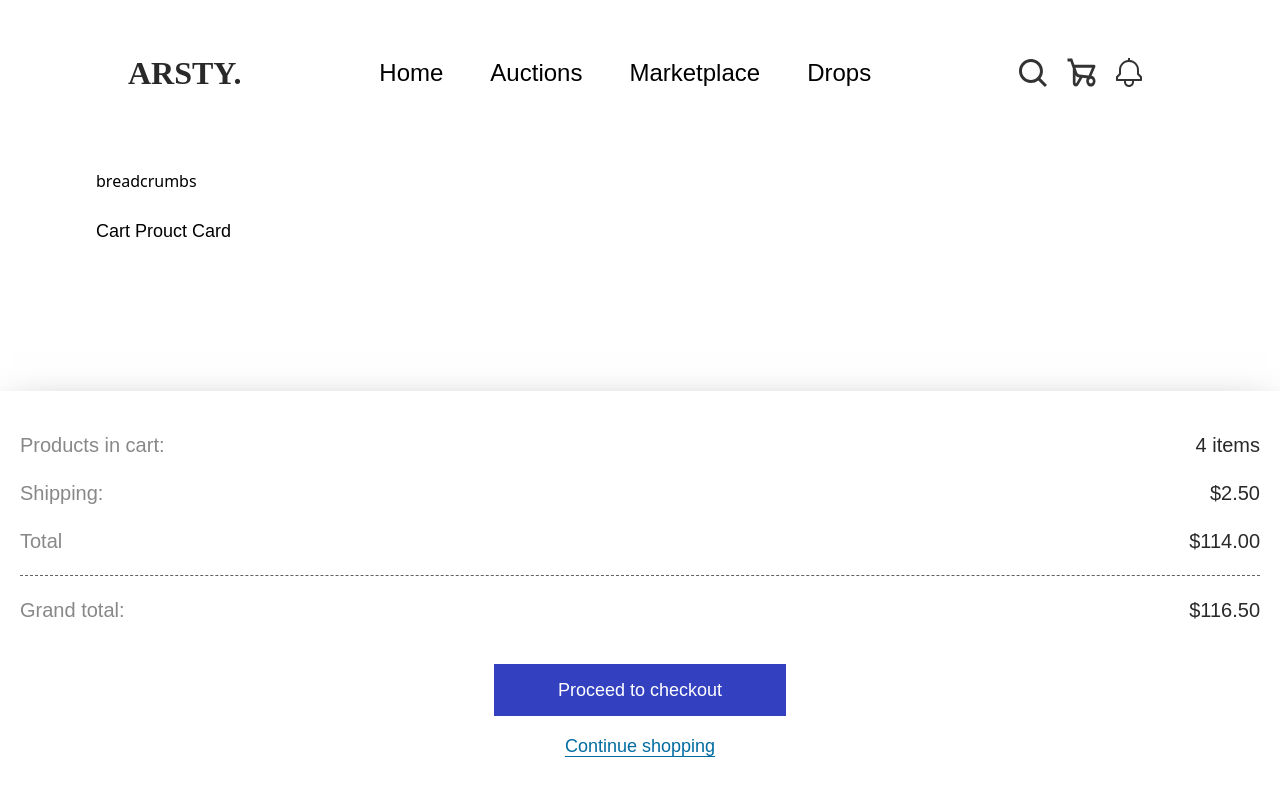
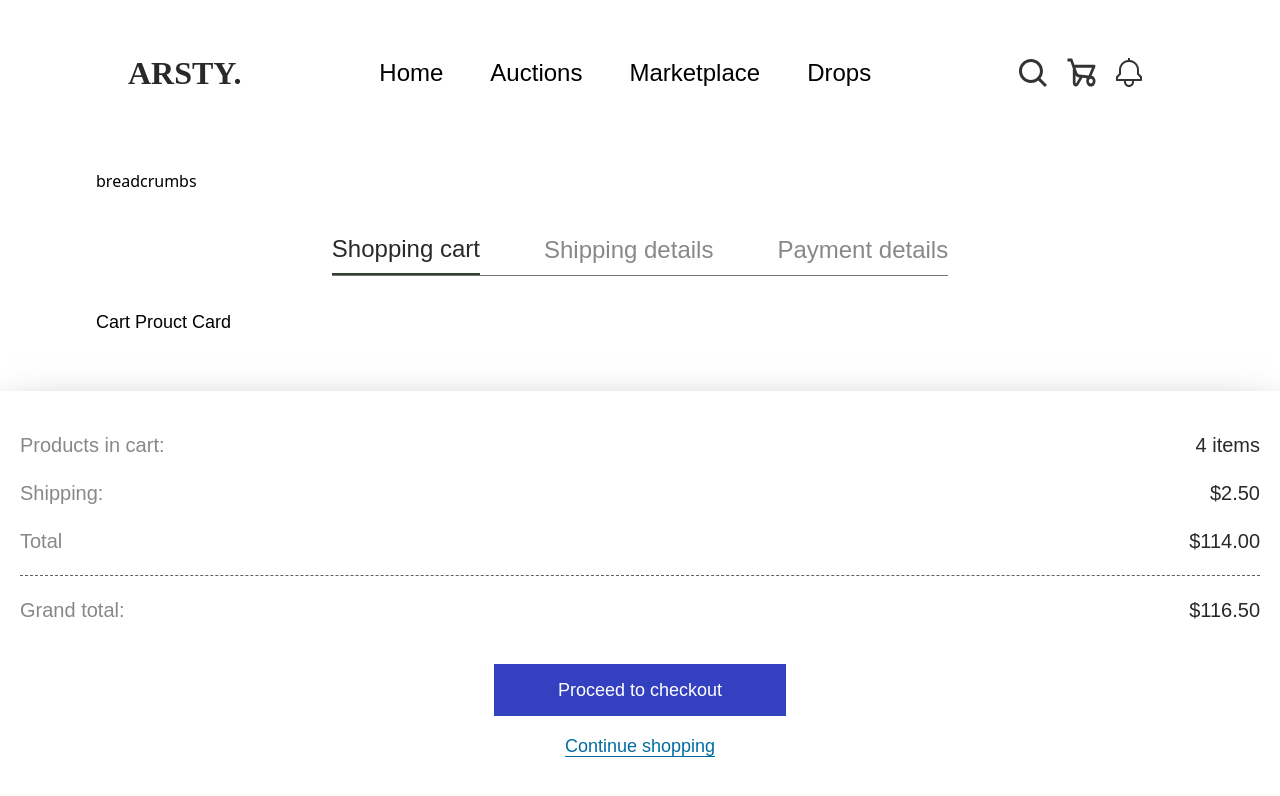
Before and after one commit to eniiku/Artsy, a React (Vite) app: page /marketplace/cart in a window 1280 px wide. Shown: the top 796 px of the page. Built offline with nearby package versions, Linux system fonts and the light colour scheme; a web font is replaced by a local one.

Commit message:
feat(Marketplace): create page controls for Cart layout on desktop view

```diff
--- a/src/views/Marketplace/Shop/Layout/CartLayout.tsx
+++ b/src/views/Marketplace/Shop/Layout/CartLayout.tsx
@@ -1,8 +1,77 @@
 import MarketCart from '../MarketCart/MarketCart';
+import * as React from 'react';
 
 const CartLayout = () => {
+  const [currentPage, setCurrentPage] = React.useState({
+    cart: true,
+    shipping: false,
+    payment: false,
+  });
+
+  const toggleCartToCurrent = () =>
+    setCurrentPage((currentPage) => ({
+      ...currentPage,
+      cart: true,
+      shipping: false,
+      payment: false,
+    }));
+
+  const toggleShippingToCurrent = () =>
+    setCurrentPage((currentPage) => ({
+      ...currentPage,
+      shipping: true,
+      payment: false,
+      cart: false,
+    }));
+
+  const togglePaymentToCurrent = () =>
+    setCurrentPage((currentPage) => ({
+      ...currentPage,
+      payment: true,
+      cart: false,
+      shipping: false,
+    }));
+
   return (
     <div>
+      {/* Desktop Controls */}
+      <div className='hidden lg:flex my-8 border-b-[0.5px] border-[#747474] w-fit items-center gap-16 mx-auto text-2xl text-[#888888] font-satoshi'>
+        <button
+          onClick={toggleCartToCurrent}
+          className={`py-2 first-letter:uppercase ${
+            currentPage.cart
+              ? 'text-dark_gray_clr-300 font-medium border-b-2 border-[#2F4333]'
+              : ' '
+          }`}
+        >
+          shopping cart
+        </button>
+
+        <button
+          onClick={toggleShippingToCurrent}
+          className={`first-letter:uppercase py-2
+            ${
+              currentPage.shipping
+                ? 'text-dark_gray_clr-300 font-medium border-b-2 border-[#2F4333]'
+                : ' '
+            }`}
+        >
+          shipping details
+        </button>
+
+        <button
+          onClick={togglePaymentToCurrent}
+          className={`first-letter:uppercase py-2
+            ${
+              currentPage.payment
+                ? 'text-dark_gray_clr-300 font-medium border-b-2 border-[#2F4333]'
+                : ' '
+            }`}
+        >
+          payment details
+        </button>
+      </div>
+
       <MarketCart />
     </div>
   );
```
